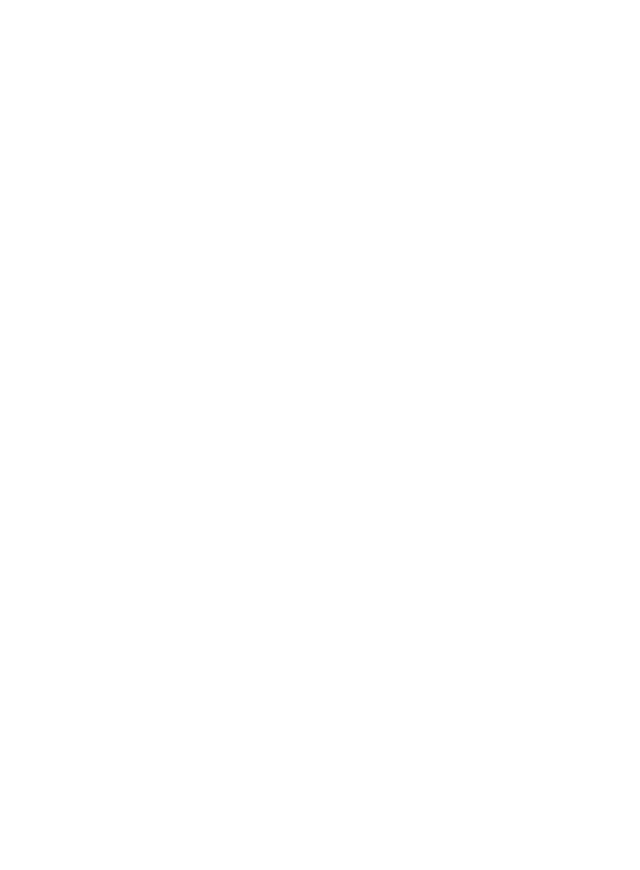
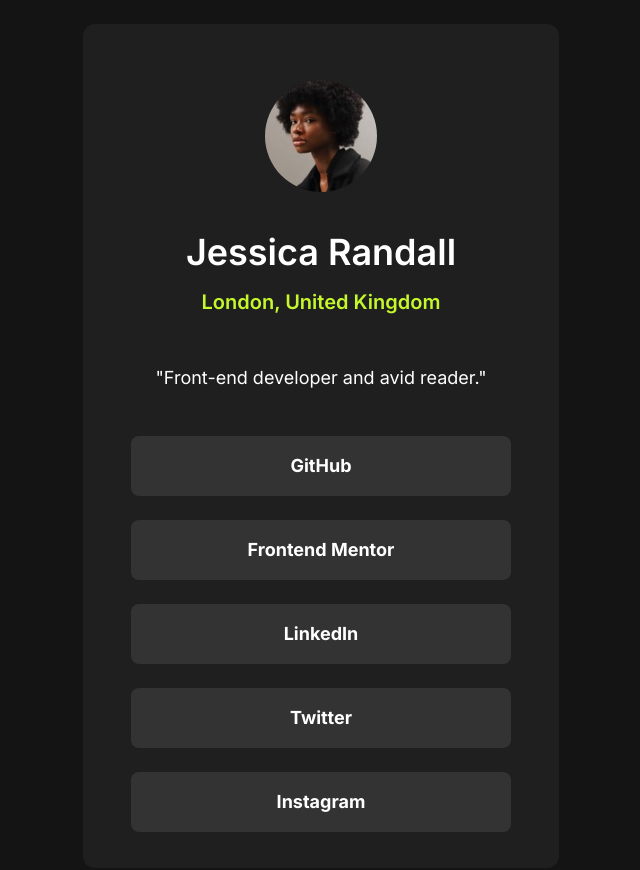
Before and after one commit to antwaunjohnson/social-links-profile-page, a plain HTML site: page index.html in a window 1280 px wide. Shown: the whole page, without its empty margins (319-959 px from the left). Before the commit the page ends 800 px from the top, so only its background shows below. Drawn offline with Linux system fonts and the light colour scheme.

Commit message:
completed solution

```diff
--- a/index.html
+++ b/index.html
@@ -12,7 +12,26 @@
 </head>
 
 <body>
+  <!-- Global Container -->
+  <div class="flex items-center justify-center min-h-screen bg-offBlack">
+    <!-- Card Container -->
+    <div class="flex flex-col mx-auto bg-darkGray text-white m-6 max-w-3xl rounded-xl p-10  md:p-6">
+      <!-- Inner Container -->
+      <div
+        class="flex flex-col  w-full items-center py-4 justify-center mx-auto max-w-xs md:py-8 md:px-12 md:max-w-2xl">
+        <img src="./images/avatar-jessica.jpeg" alt="" class="rounded-full mb-10 w-24 h-24 md:w-28 md:h-28">
+        <h1 class="text-2xl font-semibold mb-4 md:text-4xl">Jessica Randall</h1>
+        <p class="text-neonLime text-md font-semibold mb-8 md:mb-12 md:text-xl">London, United Kingdom</p>
+        <p class="text-sm md:text-lg">"Front-end developer and avid reader."</p>
+      </div>
+      <button>GitHub</button>
+      <button>Frontend Mentor</button>
+      <button>LinkedIn</button>
+      <button>Twitter</button>
+      <button>Instagram</button>
 
+    </div>
+  </div>
 </body>
 
 </html>
--- a/input.css
+++ b/input.css
@@ -1,3 +1,7 @@
 @tailwind base;
 @tailwind components;
 @tailwind utilities;
+
+button {
+  @apply bg-grey text-white font-bold py-4 px-14 my-2  rounded-lg md:my-3 md:mx-6 hover:bg-neonLime hover:text-offBlack text-sm md:text-lg md:py-4 md:px-4;
+}
--- a/tailwind.config.js
+++ b/tailwind.config.js
@@ -12,7 +12,8 @@
     extend: {
       colors: {
         neonLime: 'hsl(75, 94%, 57%)',
-        white: 'hsl(0, 0%, 20%)',
+        white:'hsl(0, 0%, 100%)',
+        grey: 'hsl(0, 0%, 20%)',
         darkGray: 'hsl(0, 0%, 12%)',
         offBlack: 'hsl(0, 0%, 8%)'
       },
```
Also changed, not shown: css/style.css.
